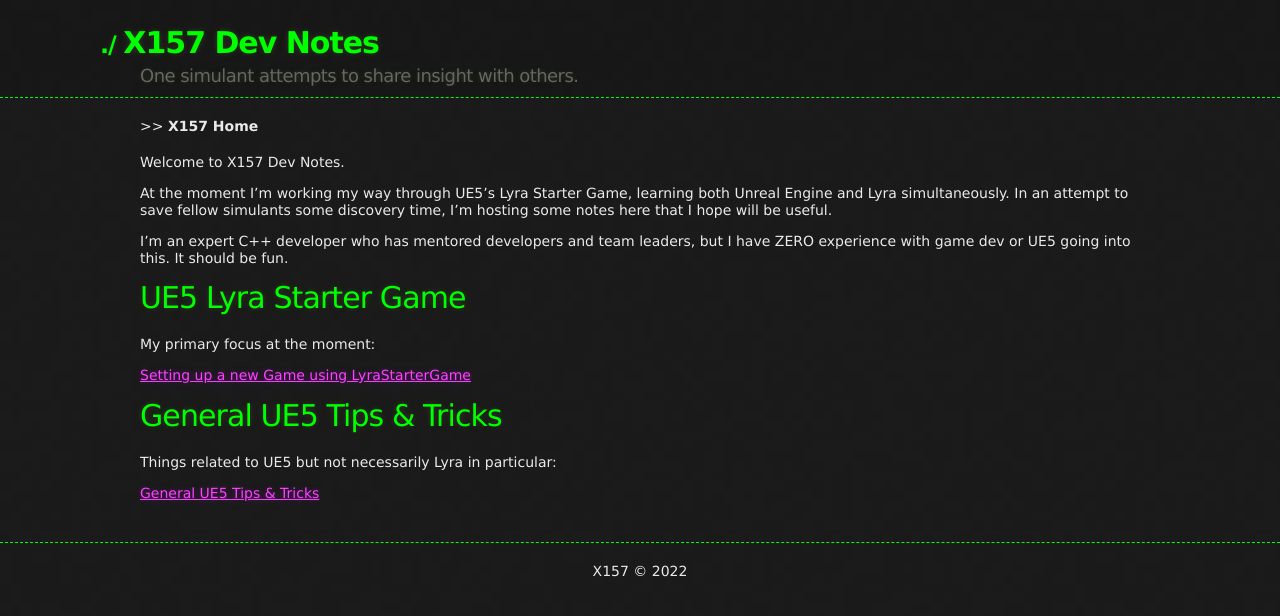
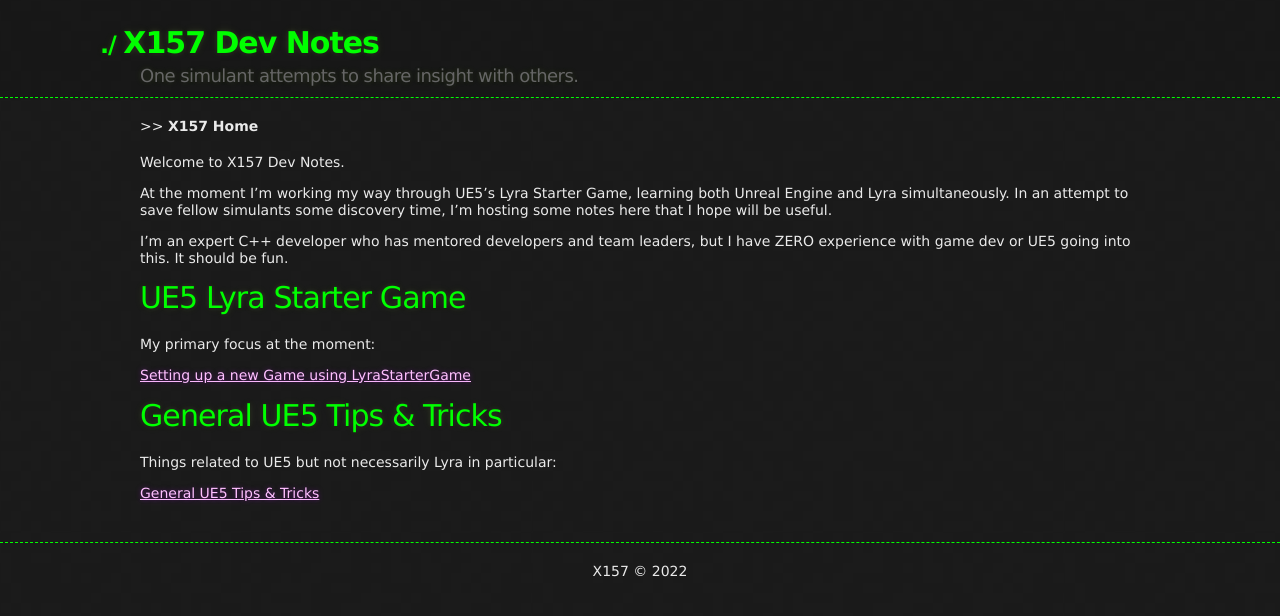
Before and after one commit to x157/x157.github.io, a Jekyll site: the page built from index.md, in a window 1280 px wide. Shown: the top 616 px of the page. Built offline with Jekyll 4.4.1, drawn with Linux system fonts in a browser that asks for light colours.

Commit message:
Softened link color

```diff
--- a/assets/css/style.scss
+++ b/assets/css/style.scss
@@ -299,7 +299,7 @@
 }
 
 a {
-  color: #ff40ff;
+  color: #ffc0ff;
   text-shadow: 0 0 5px rgba(154, 20, 204, 0.5)
 }
 
```
